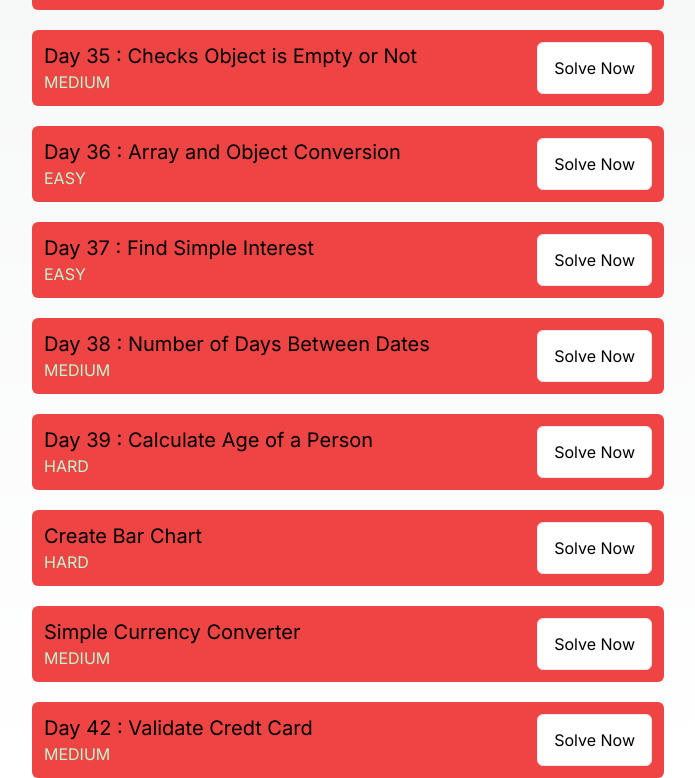
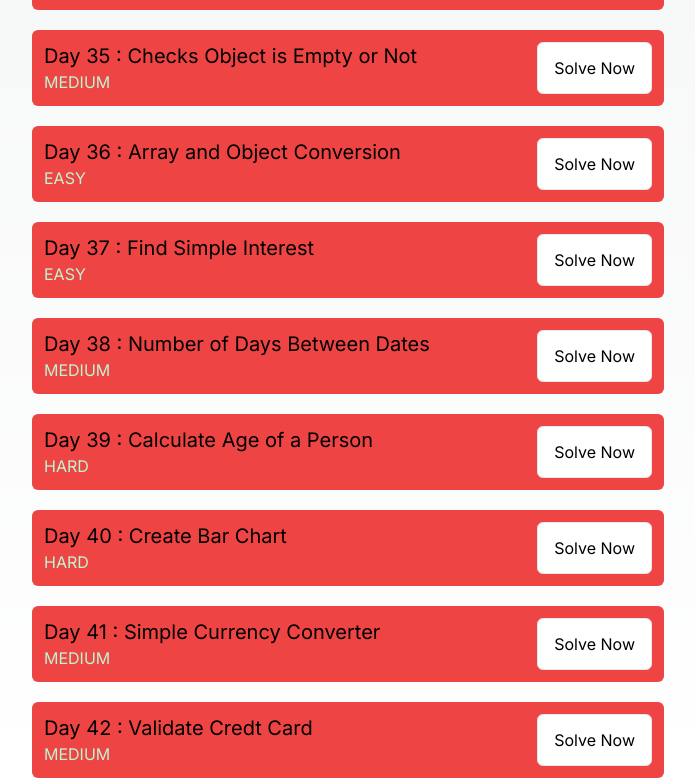
Before and after one commit to manojtsx/100-Days-of-JavaScript---Practice-on-Mine-Website, a Next.js app: page / in a window 1280 px wide. Shown: the part 3350-4128 px from the top of the page, without its empty margins (292-987 px from the left). Built offline with nearby package versions, Linux system fonts and the light colour scheme.

Commit message:
updated title of day40 and 41

```diff
--- a/src/app/challenges.ts
+++ b/src/app/challenges.ts
@@ -875,7 +875,7 @@ export const challenges: Challenge[] = [
   },
   {
     id : 40,
-    title : "Create Bar Chart",
+    title : "Day 40 : Create Bar Chart",
     description : `Challenge : Simple Bar Chart Using Array Data
     ===========================================================
     Write a function generateBarChart that takes an array of  numbers and generates a text-based bar chart.
@@ -894,7 +894,7 @@ export const challenges: Challenge[] = [
   },
   {
     id : 41,
-    title : 'Simple Currency Converter',
+    title : 'Day 41 : Simple Currency Converter',
     description : `Challenge : Simple Currency Converter
     ===========================================================
     Write a function convertCurrency to convert from one currency to another using static exchange rates.
```
